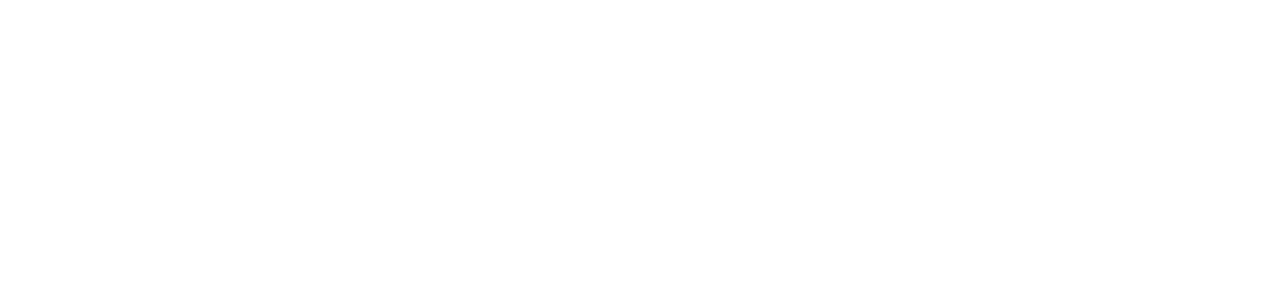
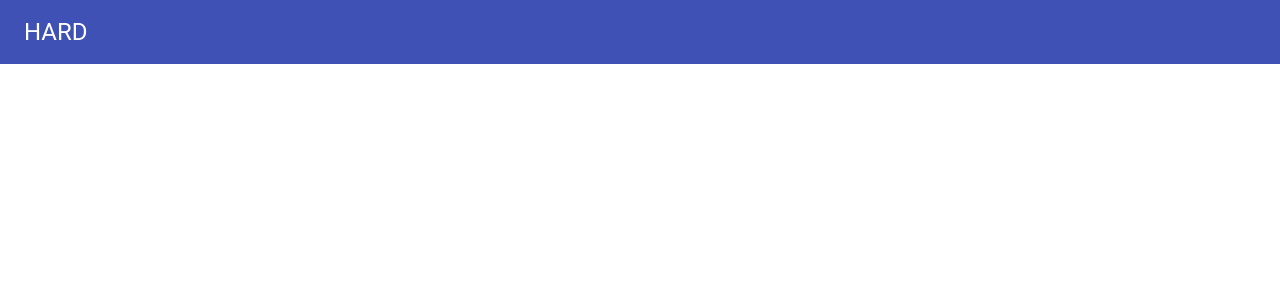
Before and after one commit to Hector-Gonzalez-2001/hackathon2022-HARD, a React (Create React App) app in the folder frontend/: page /Signup in a window 1280 px wide. Shown: the top 300 px of the page. Built offline with nearby package versions, Linux system fonts and the light colour scheme.

Commit message:
Navbar laid out

```diff
--- a/frontend/src/App.js
+++ b/frontend/src/App.js
@@ -2,6 +2,7 @@
 import { useState } from 'react';
 import { createTheme } from '@material-ui/core/styles';
 import { ThemeProvider } from '@material-ui/core/styles';
+import Layout from './Components/Layout';
 import Home from './Pages/Home';
 import Awareness from './Pages/Awareness';
 import Shelters from './Pages/Shelters';
@@ -17,6 +18,7 @@
 function App() {
   return (
     <ThemeProvider theme={theme}>
+      <Layout>
         <Router>
           <Routes>
             <Route exact path="/" element={<Home />} />
@@ -28,6 +30,7 @@
             <Route exact path="/Login" element={<Login />} />
           </Routes>
         </Router>
+      </Layout>
     </ThemeProvider>
   );
 }
--- a/frontend/src/Components/Layout.js
+++ b/frontend/src/Components/Layout.js
@@ -0,0 +1,54 @@
+import React from 'react'
+import { Button, AppBar, Toolbar, Typography, Drawer, makeStyles, List, ListItem, ListItemIcon, ListItemText } from '@material-ui/core';
+import { Link } from 'react-router-dom';
+
+
+const useStyles = makeStyles((theme) => {
+
+    return {
+        root: {
+            display: "flex",
+        },
+
+        page:
+        {
+            width: `100%`,
+            padding: theme.spacing(4)
+        },
+
+    }
+
+})
+
+
+
+export default function Layout({ children, user, setUser, loginStatus, setLoginStatus }) {
+
+    const classes = useStyles()
+
+    return (
+        <div className={classes.root}>
+
+            {/* App Bar */}
+            < AppBar
+                className={classes.navbar}
+                elevation={0} >
+                <Toolbar>
+                    <Typography
+                        variant='h5'
+                        className={classes.date}
+                    >
+                        HARD
+                    </Typography>
+
+                </Toolbar>
+            </AppBar >
+
+            {/* Our App Module (Pages) */}
+            < div className={classes.page}>
+                <div className={classes.toolbar}></div>
+                {children}
+            </div >
+        </div >
+    );
+}
```
Lines whose indentation alone changed are shown as unchanged.
